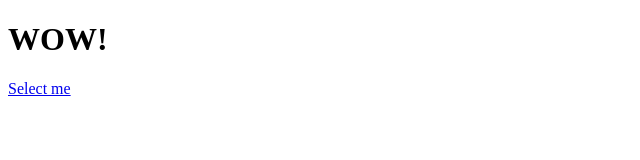
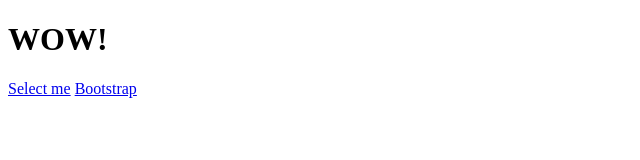
Before and after one commit to The-noob-coder-2001/LearnGit, a plain HTML site: page index.html in a window 1280 px wide. Shown: the full height of the page, 0-640 px from the left. Drawn offline with Linux system fonts and the light colour scheme.

Commit message:
updated index.html

```diff
--- a/index.html
+++ b/index.html
@@ -8,5 +8,6 @@
   <body>
     <h1>WOW!</h1>
     <a href="www.google.com">Select me</a>
+    <a href="http://getbootstrap.com">Bootstrap</a>
   </body>
 </html>
```
